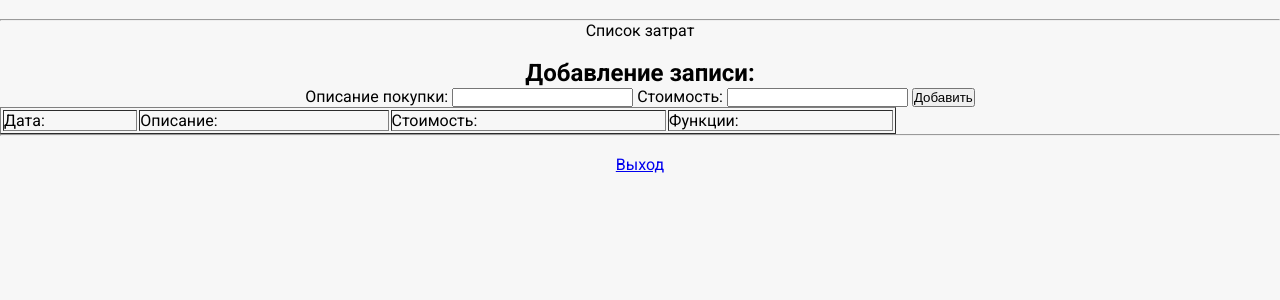
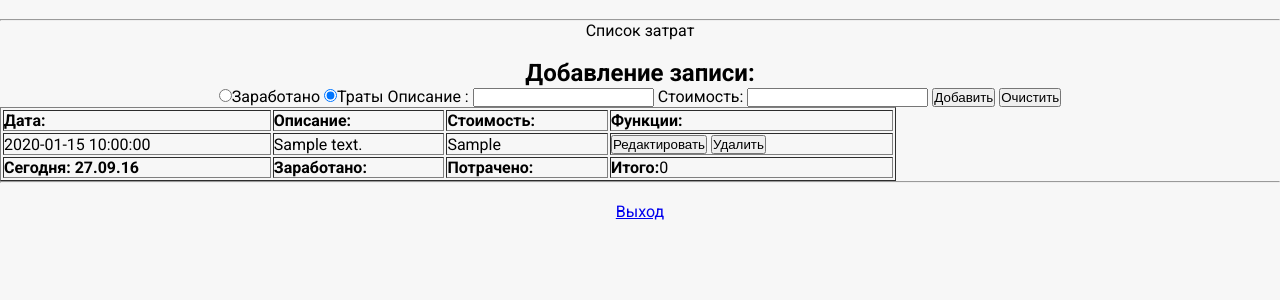
Before and after one commit to Ellviss/php_BUH, a PHP site: page / in a window 1280 px wide. Shown: the top 300 px of the page. Run offline with PHP 8.4, Linux system fonts and the light colour scheme; the visitor is signed in with stand-in values (Sample User, id 1); tables that the repository leaves empty or names only in its code hold one stand-in row (values such as "Sample post"); data that the repository does not hold is empty.

Commit message:
add some usefull forms
add sql file with structure
add total colums
add type of note (earn or spend)
some code fix

```diff
--- a/content.php
+++ b/content.php
@@ -5,33 +5,43 @@
 <body>
 <div align="center"><h2>Добавление записи:</h2>
 <form action="index.php" method="post">
-Описание покупки: <input type="text" name="desc">
+<input type="radio" name="status" id="earn" value="1"/><label for="earn">Заработано</label>
+<input type="radio" checked name="status" id="spend" value="0"/><label for="spend">Траты</label>
+Описание : <input type="text" name="desc">
 Стоимость: <input type="text" name="cost">
 <input type="submit" name="addnote" value="Добавить">
+<input type="reset" value="Очистить">
 </form></div>
 <?php
-
+	$date_today = date("d.m.y");
 $db = mysqli_connect('localhost', 'root', '', 'buh')
     or die('Error connecting to MySQL server.');
-
-  $query = "SELECT * FROM notes WHERE user='$login'";
+  $user = $_SESSION['login'] ;
+  $query = "SELECT * FROM notes WHERE user='$user'";
   $result = mysqli_query($db, $query)
     or die('Error querying database.');
+ 	$result_spend = mysqli_query($connection, "SELECT SUM(cost_) FROM `notes` WHERE `type` = 0 ");
+	$srow = mysqli_fetch_array($result_spend);
+	$spend = $srow [0];
+	$result_earn = mysqli_query($connection, "SELECT SUM(cost_) FROM `notes` WHERE `type` = 1 ");
+	$erow = mysqli_fetch_array($result_earn);
+	$earn =$erow [0];
+    $res = $earn-$spend;
 
-
-	echo '<table border=1 align=center width=70%>';
+	echo '<table border=1 align="center" width=70%>';
     echo '<tr>';
     //echo '<td>№:</td>';
-    echo '<td>Дата:</td>';
-    echo '<td>Описание:</td>';
-    echo '<td>Стоимость: </td>';
-    echo '<td>Функции: </td>';
+    echo '<td><b>Дата:</b></td>';
+    echo '<td><b>Описание:</b></td>';
+    echo '<td><b>Стоимость:</b> </td>';
+    echo '<td><b>Функции:</b> </td>';
     echo '</tr>';
   while ($row = mysqli_fetch_array($result)){
     $id = $row['id'];
     $text = $row['text_'];
     $cost = $row['cost_'];
     $date = $row['date'];
+
     echo '<tr>';
     //echo '<td>' . $id .'</td>';
     echo '<td>' . $date .'</td>';
@@ -46,5 +56,13 @@ $db = mysqli_connect('localhost', 'root', '', 'buh')
     </td>';
     echo '</tr>';
     }
+
+     echo '<tr>';
+    //echo '<td>№:</td>';
+    echo '<td><b>Сегодня: ' . $date_today .'</b></td>';
+    echo '<td><b>Заработано:</b>' . $earn .' </td>';
+    echo '<td><b>Потрачено:</b>' . $spend .' </td>';
+    echo '<td><b>Итого:</b>' . $res .' </td>';
+    echo '</tr>';
     echo '</table>';
 ?>
--- a/reg.php
+++ b/reg.php
@@ -38,7 +38,8 @@ if (empty($result['id']))
 {
 $query = "INSERT INTO `users` (login, password) VALUES ('$reglogin', '$regpassword')"; // Создаем переменную с запросом к базе данных на отправку нового юзера
 $result = mysqli_query($connection, $query) or die(mysql_error()); // Отправляем переменную с запросом в базу данных
-echo "<div align='center'>Регистрация прошла успешно!</div>"; // Сообщаем что все получилось
+echo "<div align='center'>Регистрация прошла успешно!</div>";
+echo '<div align="center"><a href="index.php">Перейти на главную</a></div>' ; // Переход на главную
 }
 else
 {
--- a/work/logic.php
+++ b/work/logic.php
@@ -36,6 +36,8 @@ $login = $_POST['login']; // Записываем логин в переменн
 $password = $_POST['password']; // Записываем пароль в переменную
 $query = mysqli_query($connection, "SELECT `id` FROM `users` WHERE `login` = '$login' AND `password` = '$password'"); // Формируем переменную с запросом к базе данных с проверкой пользователя
 $result = mysqli_fetch_array($query); // Формируем переменную с исполнением запроса к БД
+
+
 if (empty($result['id'])) // Если запрос к бд не возвразяет id пользователя
 {
 echo '<script>alert("Неверные Логин или Пароль");</script>'; // Значит такой пользователь не существует или не верен пароль
@@ -63,8 +65,9 @@ else // Иначе если поля не пустые
 {
 	$desc = $_POST['desc']; // Присваеваем переменной значение из поля
 	$cost = $_POST['cost']; // Присваеваем другой переменной значение из поля
+	$type = $_POST['status'];
 	$adduser = $_SESSION['login'] ;
-	$add_query = "INSERT INTO `notes` (text_, cost_,user) VALUES ('$desc', '$cost','$adduser')"; // Создаем переменную с запросом к базе данных
+	$add_query = "INSERT INTO `notes` (text_, cost_,user,type) VALUES ('$desc', '$cost','$adduser','$type')"; // Создаем переменную с запросом к базе данных
 	$addresult = mysqli_query($connection, $add_query) or die(mysql_error()); // Отправляем переменную с запросом в базу данных
 	echo "<div align='center'>Добавление прошло успешно!</div>"; // Сообщаем что все получилось
 }
```
Also changed, not shown: buh.sql (added, +82 -0 lines).
